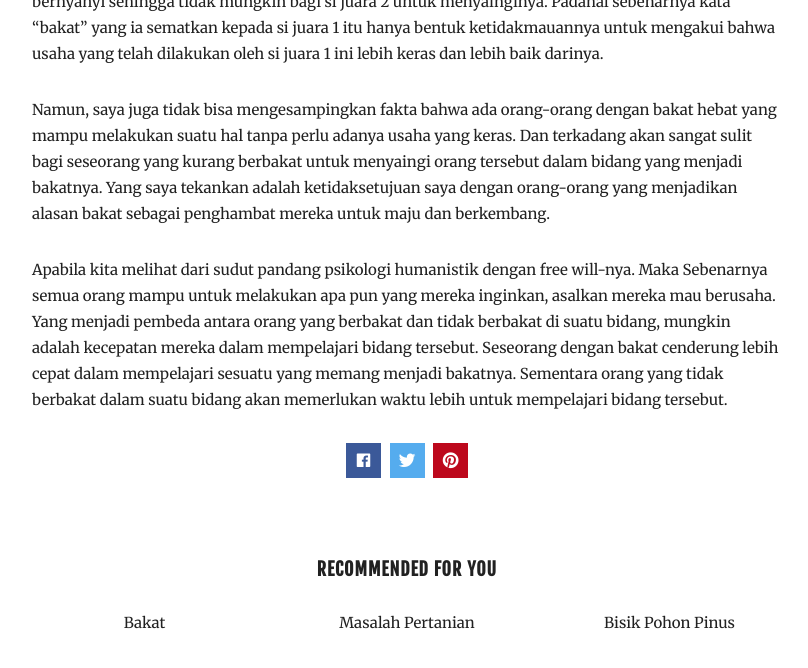
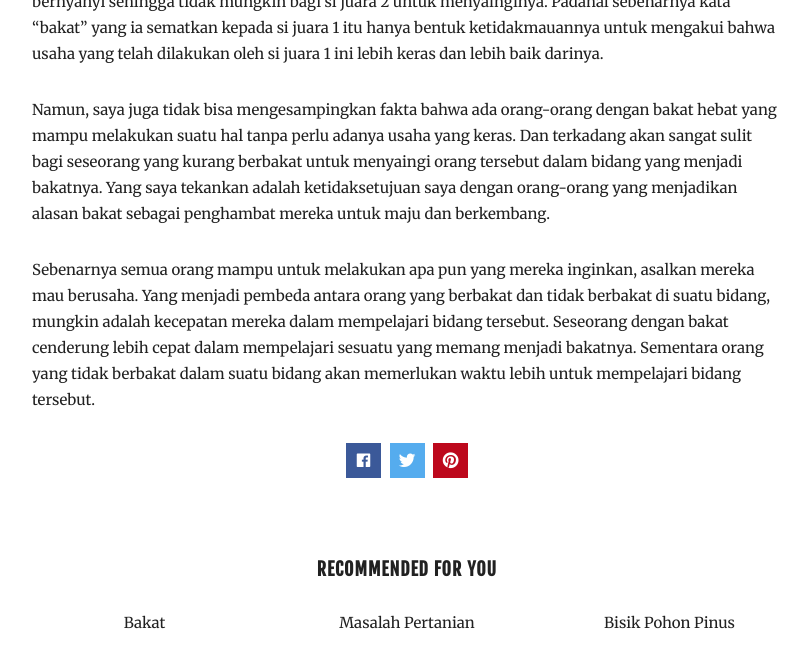
Before and after one commit to imamnrchls/imamnrchls.github.io, a Jekyll site: the page built from _posts/2019-12-24-bakat.md, in a window 1280 px wide and 900 px high, scrolled down 1103 px, cut to the strip 0-762 px from the top of the window. Shown: the top 668 px of the strip, without its empty margins (233-1041 px from the left). Built offline with Jekyll 4.4.1, drawn with Linux system fonts in a browser that asks for light colours; comment, search, counter and statistics services are not loaded.

Commit message:
Update 2019-12-24-bakat.md

```diff
--- a/_posts/2019-12-24-bakat.md
+++ b/_posts/2019-12-24-bakat.md
@@ -21,4 +21,4 @@ Selain itu dengan adanya konsep bakat orang-orang yang merasa kalah bersaing den
 
 Namun, saya juga tidak bisa mengesampingkan fakta bahwa ada orang-orang dengan bakat hebat yang mampu melakukan suatu hal tanpa perlu adanya usaha yang keras. Dan terkadang akan sangat sulit bagi seseorang yang kurang berbakat untuk menyaingi orang tersebut dalam bidang yang menjadi bakatnya. Yang saya tekankan adalah ketidaksetujuan saya dengan orang-orang yang menjadikan alasan bakat sebagai penghambat mereka untuk maju dan berkembang.
 
-Apabila kita melihat dari sudut pandang psikologi humanistik dengan free will-nya. Maka Sebenarnya semua orang mampu untuk melakukan apa pun yang mereka inginkan, asalkan mereka mau berusaha. Yang menjadi pembeda antara orang yang berbakat dan tidak berbakat di suatu bidang, mungkin adalah kecepatan mereka dalam mempelajari bidang tersebut. Seseorang dengan bakat cenderung lebih cepat dalam mempelajari sesuatu yang memang menjadi bakatnya. Sementara orang yang tidak berbakat dalam suatu bidang akan memerlukan waktu lebih untuk mempelajari bidang tersebut.
+Sebenarnya semua orang mampu untuk melakukan apa pun yang mereka inginkan, asalkan mereka mau berusaha. Yang menjadi pembeda antara orang yang berbakat dan tidak berbakat di suatu bidang, mungkin adalah kecepatan mereka dalam mempelajari bidang tersebut. Seseorang dengan bakat cenderung lebih cepat dalam mempelajari sesuatu yang memang menjadi bakatnya. Sementara orang yang tidak berbakat dalam suatu bidang akan memerlukan waktu lebih untuk mempelajari bidang tersebut.
```
